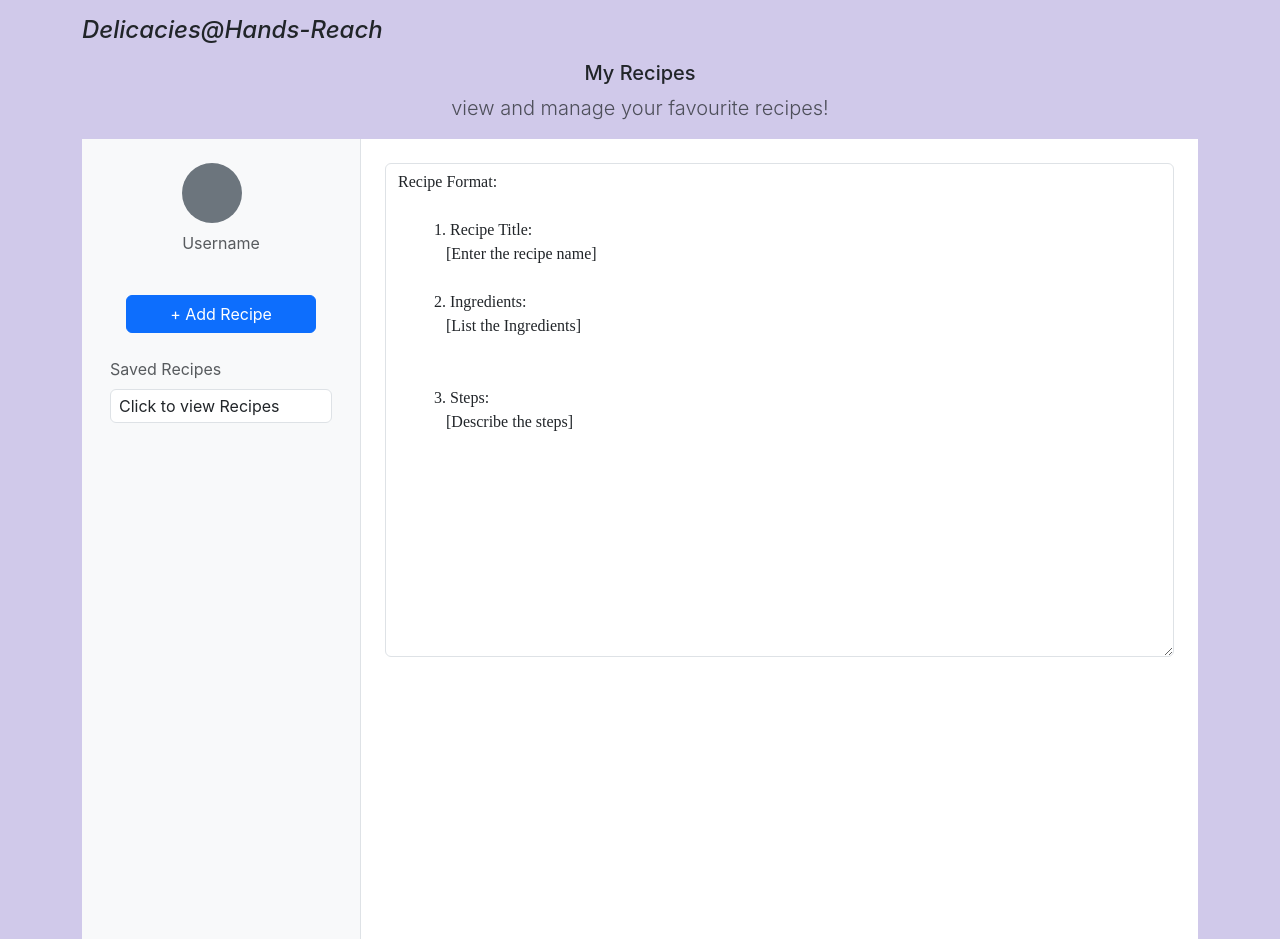
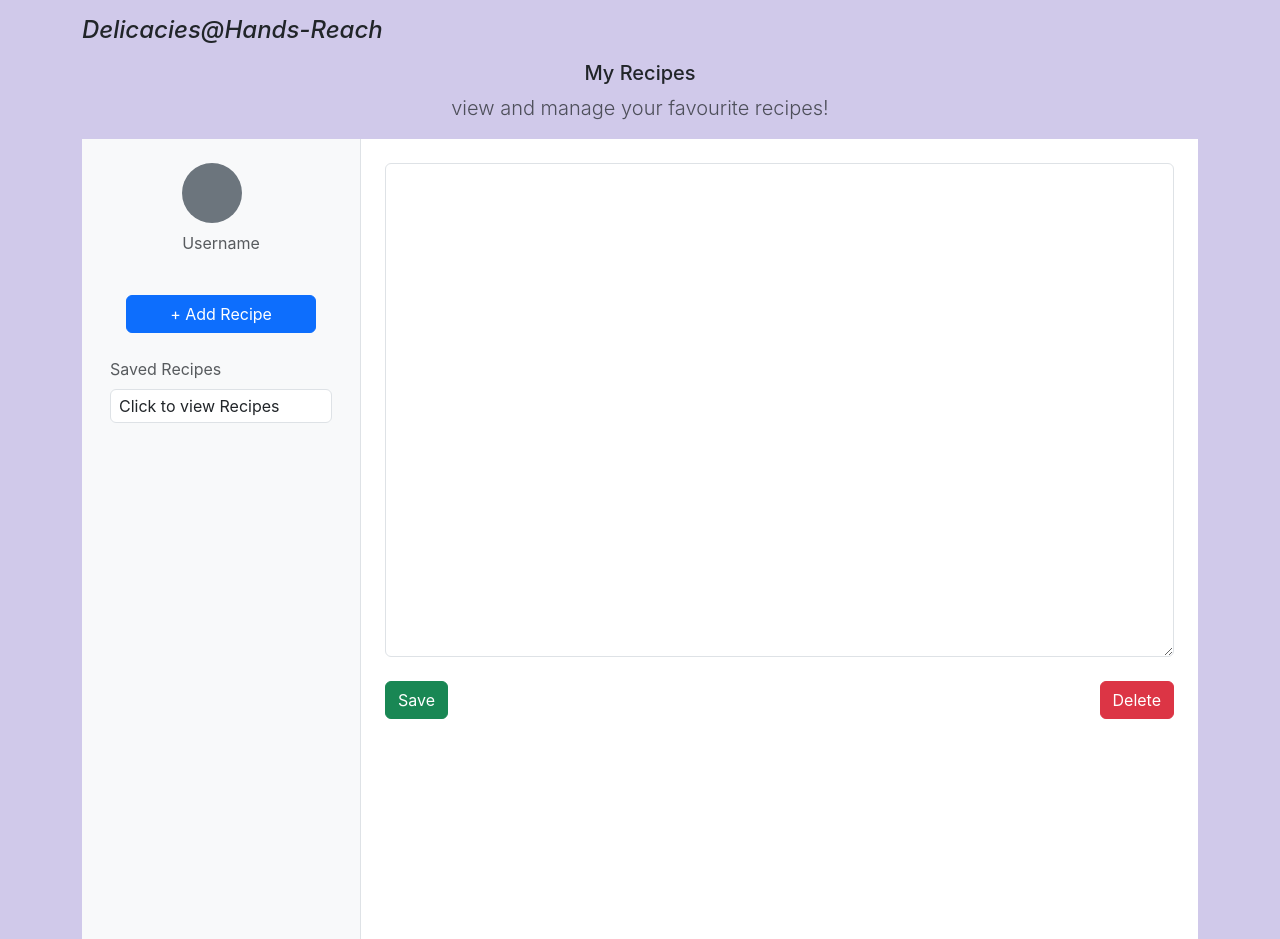
Before and after one commit to Pury-01/Delicacies-Hands-Reach, a React (Create React App) app in the folder frontend/: page /user/recipes in a window 1280 px wide. Both pictures are taken after a click on the button "+ Add Recipe". Built offline with nearby package versions, Linux system fonts and the light colour scheme.

Commit message:
feat: add functionality to edit, save and delete recipes

```diff
--- a/frontend/src/pages/UserRecipes.js
+++ b/frontend/src/pages/UserRecipes.js
@@ -3,7 +3,7 @@ import React, { useState} from 'react';
 
 const UserRecipe = () => {
     // state to manage whiteboard mode: readOnly or edit
-    const [whiteboardMode, setWhiteboardMode] = useState('readOnly')
+    const [whiteboardMode, setWhiteboardMode] = useState('readOnly');
     const [recipeContent, setRecipeContent] = useState(
         `Recipe Format:
 
@@ -18,15 +18,43 @@ const UserRecipe = () => {
             [Describe the steps]`
     );
 
-    // function to set whiteboard to edit mode when Add Recipe action
+    // state to manage viewing/editing saved recipe
+    const [isSavedRecipe, setIsSavedRecipe] = useState(false);
+
+    // function to handle Add Recipe action
     const handleAddRecipe = () => {
         setWhiteboardMode('edit');
+        setIsSavedRecipe(false);
+        setRecipeContent('');
     };
+
+    // function to handle editing of saved recipe
+    const handleEditSavedRecipe = () => {
+        setWhiteboardMode('edit');
+        setIsSavedRecipe(true);
+    };
+
 
     // function to handle input change for editing recipe
     const handleRecipeContentChange = (event) => {
         setRecipeContent(event.target.value)
     };
+
+    // function to handle save action
+    const handleSaveRecipe =() => {
+        alert('Recipe saved!');
+        setWhiteboardMode('readonly');
+        setIsSavedRecipe(true);
+    };
+
+    // function to handle delete action
+    const handleDeleteRecipe = () => {
+        alert('Recipe deleted!');
+        setRecipeContent('');
+        setWhiteboardMode('readOnly');
+        setIsSavedRecipe(false);
+    };
+
 
     return (
         <div className='container-fluid vh-100'>
@@ -51,6 +79,7 @@ const UserRecipe = () => {
                     {/*add recipe button */}
                     <button className='btn btn-primary mb-4 w-75' onClick={handleAddRecipe}>+ Add Recipe</button>
 
+                    {/* saved recipes */}
                     <div className='w-100 px-3'>
                         <p className='text-muted mb-2 fs-6'>
                             Saved Recipes
@@ -59,6 +88,7 @@ const UserRecipe = () => {
                         <div
                             className='bg-white border rounded px-2 py-1'
                             style={{ cursor: "pointer" }}
+                            onClick={handleEditSavedRecipe}
                         >
                             Click to view Recipes
                         </div>
@@ -78,7 +108,19 @@ const UserRecipe = () => {
                             readOnly={whiteboardMode === 'readOnly'}
                         ></textarea>
                     </div>
-                </div>
+
+                    {/* Action buttons for editing and saving */}
+                    {whiteboardMode === 'edit' && (
+                        <div className='mt-4 d-flex justify-content-between'>
+                            <button className='btn btn-success' onClick={handleSaveRecipe}>
+                               Save
+                            </button>
+                            <button className='btn btn-danger ms-2' on onClick={handleDeleteRecipe}>
+                                Delete
+                            </button>
+                      </div>
+                    )}
+                    </div>
             </div>
         </div>
     );
```
